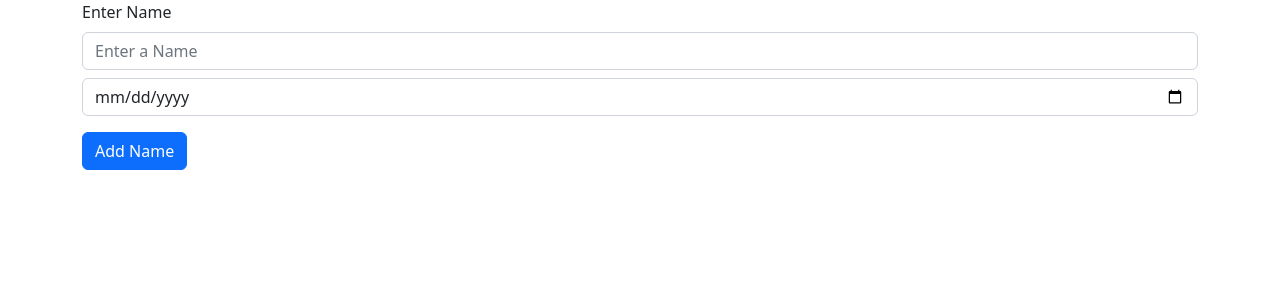
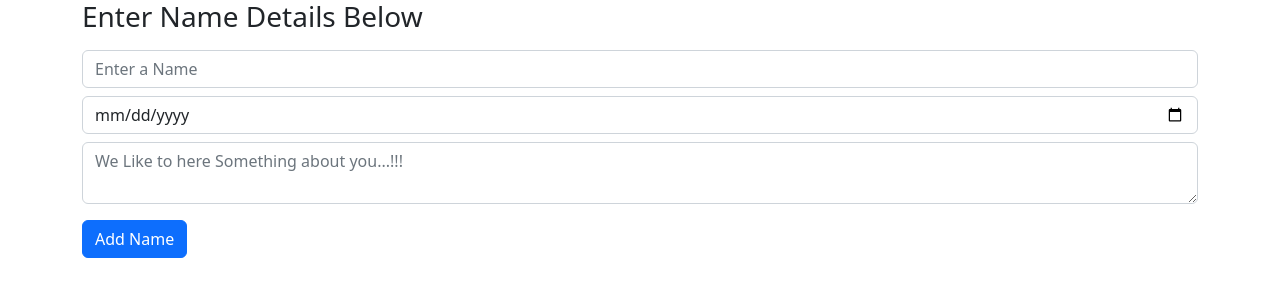
Before and after one commit to bathkora/practice, a React (Create React App) app: page / in a window 1280 px wide. Shown: the top 300 px of the page. Built offline with nearby package versions, Linux system fonts and the light colour scheme.

Commit message:
Exercise-2 (Adding Text Area).

```diff
--- a/src/List.js
+++ b/src/List.js
@@ -6,32 +6,41 @@ const List = () => {
     const [name, setName] = useState([]);
     const [input, setInput] = useState('');
     const [date, setDate] = useState('');
+    const [text, setText] = useState('');
 
     const inputHandler = (event) => {
         setInput(event.target.value);
     };
+
+    const dateHandler = (event) => {
+        setDate(event.target.value);
+    }
+
+    const textAreaHandler = (event) => {
+        setText(event.target.value);
+    }
 
     const addNameHandler = () =>{
         if(input.trim() !== ''){
             const person ={
                 name: input,
                 date:date,
+                text:text,
             }
             setName([...name, person]);
             setInput('');
             setDate('');
+            setText('');
         }
     };
 
-    const dateHandler = (event) => {
-        setDate(event.target.value);
-    }
+
 
   return (
     <div className='container'>
     <Form>
         <Form.Group>
-        <Form.Label variant='secondary'>Enter Name</Form.Label>
+        <Form.Label variant='secondary'><h3>Enter Name Details Below</h3></Form.Label>
         <Form.Control
         type='text'
         variant='primary'
@@ -47,7 +56,20 @@ const List = () => {
          onChange={dateHandler}
 
         ></Form.Control>
+
         </div>
+        <div className='mt-2'>
+        <Form.Control
+        as='textarea'
+        variant='primary'
+        value={text}
+         onChange={textAreaHandler}
+         placeholder='We Like to here Something about you...!!!'
+
+        ></Form.Control>
+
+        </div>
+
 
 
         <div className='mt-3'>
@@ -58,7 +80,10 @@ const List = () => {
         <ListGroup className='mt-3'>
         {name.map((name, index) => (
                 <ListGroup.Item key={index}>
-                  {name.name} - {name.date}
+                 <h5>Name:</h5>{name.name} <br/>
+
+                 <br/> <h5>DOB:</h5> {name.date}<br/> <br/>
+                 <h5>About:</h5>{name.text}
                 </ListGroup.Item>
               ))}
         </ListGroup>
```
